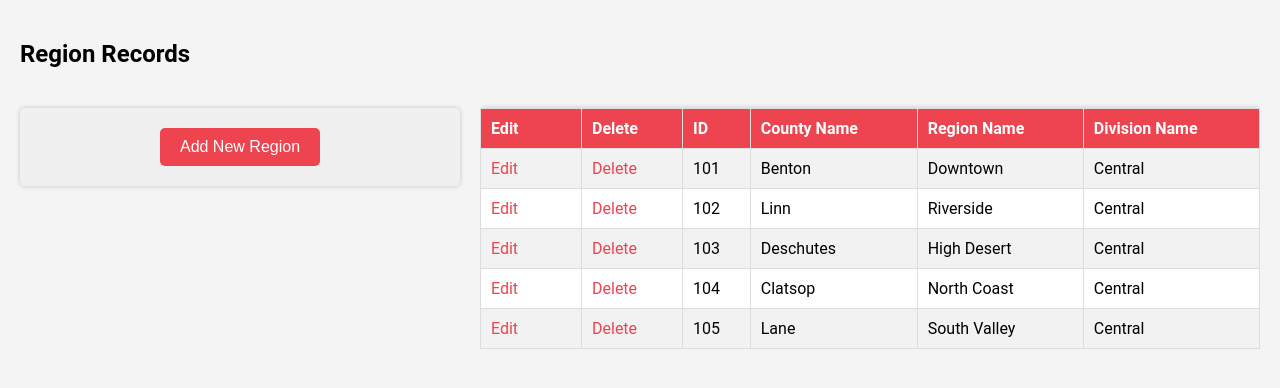
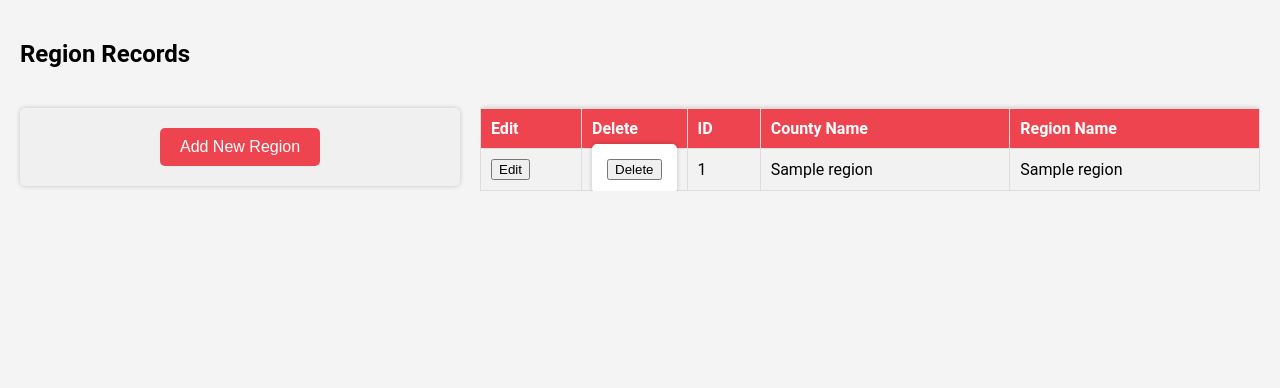
Before and after one commit to PiekoRocks/StreamLine, a Flask app: page /regions in a window 1280 px wide. Shown: the part 162-550 px from the top of the page. Run offline with Flask 3, Linux system fonts and the light colour scheme; tables that the repository leaves empty or names only in its code hold one stand-in row (values such as "Sample post").

Commit message:
Added CRUD operations for Regions, Inspections, and Workers. Workers sort of works, region dropdown needs to be fixed.

```diff
--- a/app.py
+++ b/app.py
@@ -12,13 +12,22 @@
     autocommit=True
 )
 
+def get_db_connection():
+    return mysql.connector.connect(
+        host="classmysql.engr.oregonstate.edu",
+        user="cs340_diaztr",
+        password="7663",
+        database="cs340_diaztr",
+        autocommit=True
+    )
+
 # Enable dictionary mode for easy access to query results
 cursor = db.cursor(dictionary=True)
 
 print("Available Routes:")
 print(app.url_map)
 
-# ================== HYDRANT ==================
+# ================== ADD HYDRANT ==================
 @app.route('/add_hydrant', methods=['POST'])
 def add_hydrant():
     print("🚀 Received POST request to add hydrant")
@@ -134,23 +143,223 @@
     return render_template("hydrants.html", hydrants=hydrants, regions=regions)
 
 
+# ================== SHOW REGION ==================
 @app.route('/regions')
 def show_regions():
     cursor.execute("SELECT * FROM Regions")
     regions = cursor.fetchall()
     return render_template('regions.html', regions=regions)
 
+# ================== ADD REGION ==================
+@app.route('/add_region', methods=['POST'])
+def add_region():
+    county_name = request.form['county_name']
+    region_name = request.form['region_name']
+
+    conn = get_db_connection()
+    cursor = conn.cursor()
+    cursor.execute("INSERT INTO Regions (county_name, region_name) VALUES (%s, %s)", (county_name, region_name))
+    conn.commit()
+    cursor.close()
+    conn.close()
+
+    return redirect(url_for('list_regions'))
+
+# ================== EDIT REGION ==================
+@app.route('/edit_region/<int:region_id>', methods=['POST'])
+def edit_region(region_id):
+    county_name = request.form['county_name']
+    region_name = request.form['region_name']
+
+    conn = get_db_connection()
+    cursor = conn.cursor()
+    cursor.execute("UPDATE Regions SET county_name = %s, region_name = %s WHERE region_id = %s",
+                   (county_name, region_name, region_id))
+    conn.commit()
+    cursor.close()
+    conn.close()
+
+    return redirect(url_for('list_regions'))
+
+# ================== DELETE REGION ==================
+@app.route('/delete_region/<int:region_id>', methods=['POST'])
+def delete_region(region_id):
+    conn = get_db_connection()
+    cursor = conn.cursor()
+
+    # Delete region (Hydrants & Workers will be deleted via CASCADE)
+    cursor.execute("DELETE FROM Regions WHERE region_id = %s", (region_id,))
+    conn.commit()
+
+    cursor.close()
+    conn.close()
+
+    return redirect(url_for('list_regions'))
+
+# ================== LIST REGION ==================
+@app.route('/regions')
+def list_regions():
+    conn = get_db_connection()
+    cursor = conn.cursor(dictionary=True)  # Ensures results are dictionaries, not tuples
+    cursor.execute("SELECT * FROM Regions")
+    regions = cursor.fetchall()
+    cursor.close()
+    conn.close()
+
+    return render_template('regions.html', regions=regions)
+
+# ================== SHOW INSPECTIONS ==================
 @app.route('/inspections')
 def show_inspections():
     cursor.execute("SELECT * FROM Inspections")
     inspections = cursor.fetchall()
     return render_template('inspections.html', inspections=inspections)
 
+# ================== LIST INSPECTIONS ==================
+# LIST: Display all inspections
+@app.route('/inspections')
+def list_inspections():
+    conn = get_db_connection()
+    cursor = conn.cursor(dictionary=True)
+    cursor.execute("SELECT * FROM Inspections")
+    inspections = cursor.fetchall()
+    cursor.close()
+    conn.close()
+    return render_template('inspections.html', inspections=inspections)
+
+# ================== ADD INSPECTIONS ==================
+# ADD: Create a new inspection record
+@app.route('/add_inspection', methods=['POST'])
+def add_inspection():
+    inspection_date = request.form['inspection_date']
+    status = request.form['status']
+    note = request.form['notes']
+    # Map status to boolean: Passed => True (1), Failed => False (0)
+    inspection_completed = 1 if status == "Passed" else 0
+
+    conn = get_db_connection()
+    cursor = conn.cursor()
+    cursor.execute(
+        "INSERT INTO Inspections (inspection_date, inspection_completed, note) VALUES (%s, %s, %s)",
+        (inspection_date, inspection_completed, note)
+    )
+    conn.commit()
+    cursor.close()
+    conn.close()
+    return redirect(url_for('list_inspections'))
+
+# ================== EDIT INSPECTIONS ==================
+# EDIT: Update an existing inspection record
+@app.route('/edit_inspection/<int:inspection_id>', methods=['POST'])
+def edit_inspection(inspection_id):
+    inspection_date = request.form['inspection_date']
+    status = request.form['status']
+    note = request.form['notes']
+    inspection_completed = 1 if status == "Passed" else 0
+
+    conn = get_db_connection()
+    cursor = conn.cursor()
+    cursor.execute(
+        "UPDATE Inspections SET inspection_date = %s, inspection_completed = %s, note = %s WHERE inspection_id = %s",
+        (inspection_date, inspection_completed, note, inspection_id)
+    )
+    conn.commit()
+    cursor.close()
+    conn.close()
+    return redirect(url_for('list_inspections'))
+
+# ================== DELETE INSPECTIONS ==================
+# DELETE: Remove an inspection record
+@app.route('/delete_inspection/<int:inspection_id>', methods=['POST'])
+def delete_inspection(inspection_id):
+    conn = get_db_connection()
+    cursor = conn.cursor()
+    cursor.execute("DELETE FROM Inspections WHERE inspection_id = %s", (inspection_id,))
+    conn.commit()
+    cursor.close()
+    conn.close()
+    return redirect(url_for('list_inspections'))
+
 @app.route('/workers')
 def show_workers():
     cursor.execute("SELECT * FROM Workers")
     workers = cursor.fetchall()
     return render_template('workers.html', workers=workers)
+
+@app.route('/workers')
+def list_workers():
+    conn = get_db_connection()
+    cursor = conn.cursor(dictionary=True)
+
+    # Fetch workers
+    cursor.execute("SELECT * FROM Workers")
+    workers = cursor.fetchall()
+
+    # Fetch regions for the dropdown
+    cursor.execute("SELECT * FROM Regions")
+    regions = cursor.fetchall()
+
+    cursor.close()
+    conn.close()
+
+    # Debug print to see if regions data is fetched
+    print("Regions fetched:", regions)
+
+    return render_template('workers.html', workers=workers, regions=regions)
+
+
+# Add Worker
+@app.route('/add_worker', methods=['POST'])
+def add_worker():
+    region_id = request.form['region']
+    name = request.form['name']
+    salary = request.form['salary']
+    assigned_date = request.form['assigned_date']
+
+    conn = get_db_connection()
+    cursor = conn.cursor()
+    cursor.execute(
+        "INSERT INTO Workers (region_id, name, salary, assigned_date) VALUES (%s, %s, %s, %s)",
+        (region_id, name, salary, assigned_date)
+    )
+    conn.commit()
+    cursor.close()
+    conn.close()
+
+    return redirect(url_for('list_workers'))
+
+# Edit Worker
+@app.route('/edit_worker/<int:worker_id>', methods=['POST'])
+def edit_worker(worker_id):
+    region_id = request.form['region']
+    name = request.form['name']
+    salary = request.form['salary']
+    assigned_date = request.form['assigned_date']
+
+    conn = get_db_connection()
+    cursor = conn.cursor()
+    cursor.execute(
+        "UPDATE Workers SET region_id = %s, name = %s, salary = %s, assigned_date = %s WHERE worker_id = %s",
+        (region_id, name, salary, assigned_date, worker_id)
+    )
+    conn.commit()
+    cursor.close()
+    conn.close()
+
+    return redirect(url_for('list_workers'))
+
+# Delete Worker
+@app.route('/delete_worker/<int:worker_id>', methods=['POST'])
+def delete_worker(worker_id):
+    conn = get_db_connection()
+    cursor = conn.cursor()
+    cursor.execute("DELETE FROM Workers WHERE worker_id = %s", (worker_id,))
+    conn.commit()
+    cursor.close()
+    conn.close()
+
+    return redirect(url_for('list_workers'))
+
 
 @app.route('/maintenance')
 def show_maintenance():
--- a/templates/regions.html
+++ b/templates/regions.html
@@ -9,38 +9,18 @@
         <button id="showAddFormButton" class="styled-button">Add New Region</button>
         <div class="form-container" id="addFormContainer" style="display: none;">
             <h2>Add a New Region</h2>
-            <form id="addForm">
-                <label>ID:</label>
-                <input type="text" name="id"><br>
+            <form id="addForm" action="{{ url_for('add_region') }}" method="POST">
                 <label>County Name:</label>
-                <input type="text" name="county_name"><br>
+                <input type="text" name="county_name" required><br>
                 <label>Region Name:</label>
-                <input type="text" name="region_name"><br>
-                <label>Division Name:</label>
-                <input type="text" name="division_name"><br>
+                <input type="text" name="region_name" required><br>
                 <div class="button-container">
                     <input type="submit" value="Add Region">
                     <button type="button" class="cancel-button" onclick="hideForm('addFormContainer')">Cancel</button>
                 </div>
             </form>
         </div>
-        <div class="form-container" id="editFormContainer" style="display: none;">
-            <h2>Edit Region</h2>
-            <form id="editForm">
-                <label>ID:</label>
-                <input type="text" name="id" readonly><br>
-                <label>County Name:</label>
-                <input type="text" name="county_name"><br>
-                <label>Region Name:</label>
-                <input type="text" name="region_name"><br>
-                <label>Division Name:</label>
-                <input type="text" name="division_name"><br>
-                <div class="button-container">
-                    <input type="submit" value="Save Changes">
-                    <button type="button" class="cancel-button" onclick="hideForm('editFormContainer')">Cancel</button>
-                </div>
-            </form>
-        </div>
+
     </div>
     <div class="table-container">
         <table border="1" cellpadding="5">
@@ -50,49 +30,61 @@
                 <th>ID</th>
                 <th>County Name</th>
                 <th>Region Name</th>
-                <th>Division Name</th>
             </tr>
+            {% for region in regions %}
             <tr>
-              <td><a href="#edit">Edit</a></td>
-              <td><a href="#">Delete</a></td>
-              <td>101</td>
-              <td>Benton</td>
-              <td>Downtown</td>
-              <td>Central</td>
+                <!-- Edit Button -->
+                <td>
+                    <button onclick="showEditForm('{{ region.region_id }}')">Edit</button>
+                </td>
+
+                <!-- Delete Button -->
+                <td>
+                    <form action="{{ url_for('delete_region', region_id=region.region_id) }}" method="POST" style="display:inline;">
+                        <button type="submit" class="delete-button" onclick="return confirm('Are you sure you want to delete this region?');">
+                            Delete
+                        </button>
+                    </form>
+                </td>
+
+                <!-- Data Columns -->
+                <td>{{ region.region_id }}</td>
+                <td>{{ region.county_name }}</td>
+                <td>{{ region.region_name }}</td>
             </tr>
-            <tr>
-              <td><a href="#edit">Edit</a></td>
-              <td><a href="#">Delete</a></td>
-              <td>102</td>
-              <td>Linn</td>
-              <td>Riverside</td>
-              <td>Central</td>
+
+            <!-- Edit Form for Each Region (Hidden Initially) -->
+            <tr id="editFormContainer_{{ region.region_id }}" style="display: none;">
+                <td colspan="5">
+                    <div class="form-container">
+                        <h2>Edit Region</h2>
+                        <form action="{{ url_for('edit_region', region_id=region.region_id) }}" method="POST">
+                            <input type="hidden" name="region_id" value="{{ region.region_id }}">
+                            <label>County Name:</label>
+                            <input type="text" name="county_name" value="{{ region.county_name }}" required><br>
+                            <label>Region Name:</label>
+                            <input type="text" name="region_name" value="{{ region.region_name }}" required><br>
+                            <div class="button-container">
+                                <input type="submit" value="Save Changes">
+                                <button type="button" class="cancel-button" onclick="hideForm('editFormContainer_{{ region.region_id }}')">Cancel</button>
+                            </div>
+                        </form>
+                    </div>
+                </td>
             </tr>
-            <tr>
-              <td><a href="#edit">Edit</a></td>
-              <td><a href="#">Delete</a></td>
-              <td>103</td>
-              <td>Deschutes</td>
-              <td>High Desert</td>
-              <td>Central</td>
-            </tr>
-            <tr>
-              <td><a href="#edit">Edit</a></td>
-              <td><a href="#">Delete</a></td>
-              <td>104</td>
-              <td>Clatsop</td>
-              <td>North Coast</td>
-              <td>Central</td>
-            </tr>
-            <tr>
-              <td><a href="#edit">Edit</a></td>
-              <td><a href="#">Delete</a></td>
-              <td>105</td>
-              <td>Lane</td>
-              <td>South Valley</td>
-              <td>Central</td>
-            </tr>
+            {% endfor %}
         </table>
     </div>
 </div>
+
+<script>
+    function showEditForm(regionId) {
+    document.getElementById("editFormContainer_" + regionId).style.display = "table-row";
+    }
+
+    function hideForm(id) {
+        document.getElementById(id).style.display = "none";
+    }
+</script>
+
 {% endblock %}
```
Also changed, not shown: templates/inspections.html (+57 -59 lines), templates/workers.html (+65 -68 lines), 1 other file.
